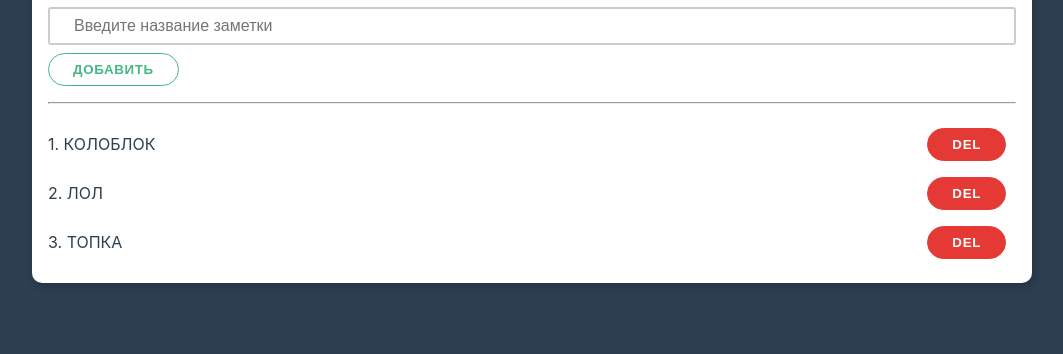
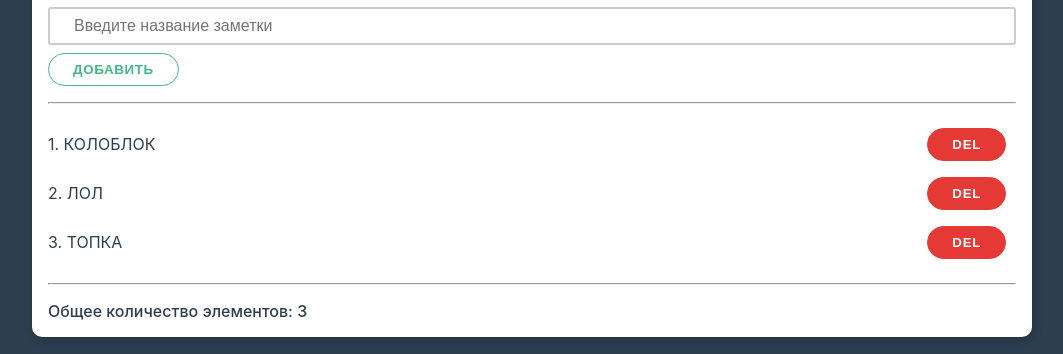
Before and after one commit to Lazard-Live/mvue3edu, a plain HTML site: page index.html in a window 1280 px wide. Shown: the part 182-536 px from the top of the page, without its empty margins (108-1171 px from the left). Drawn offline with nearby package versions, Linux system fonts and the light colour scheme.

Commit message:
add notes count's in page

```diff
--- a/index.html
+++ b/index.html
@@ -31,7 +31,8 @@
         <div v-else>
             Пока заметок нет
         </div>
-
+        <hr />
+        <strong>Общее количество элементов: {{ notes.length }}</strong>
     </div>
 
 
```
